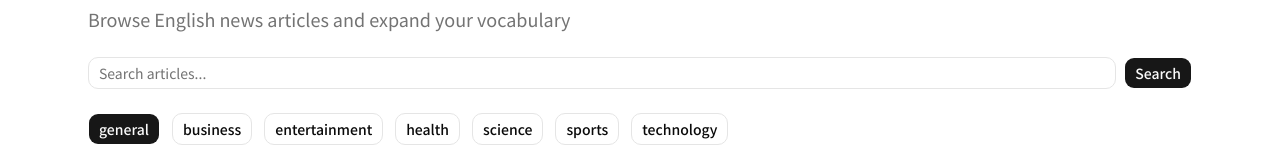
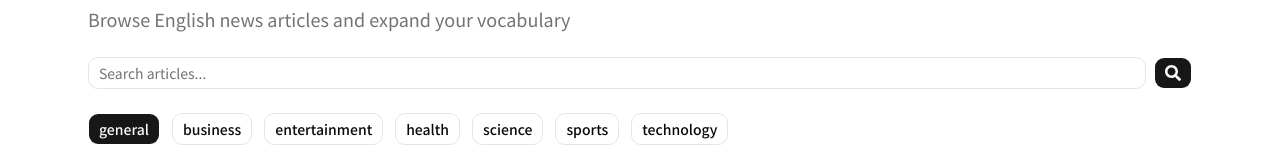
Before and after one commit to towa0829/learning-with-news, a Next.js app: page /article in a window 1280 px wide. Shown: the part 160-307 px from the top of the page. Built offline with nearby package versions, Linux system fonts and the light colour scheme; no server answers.

Commit message:
style: add search icon to button

```diff
--- a/app/article/page.tsx
+++ b/app/article/page.tsx
@@ -6,6 +6,7 @@ import Link from "next/link";
 import { Category } from "@/lib/type";
 import { useState } from "react";
 import { Input } from "@/components/ui/input"
+import { FaSearch } from "react-icons/fa";
 
 const CategoryList: Category[] = ["general", "business", "entertainment", "health", "science", "sports", "technology"];
 
@@ -42,7 +43,7 @@ const ArticleListPage = () => {
           onChange={(event) => setInputValue(event.target.value)}
           className="sm:flex-1"
         />
-        <Button type="submit">Search</Button>
+        <Button type="submit"><FaSearch /></Button>
       </form>
 
       <div className="mb-3 flex flex-wrap items-center gap-1">
```
